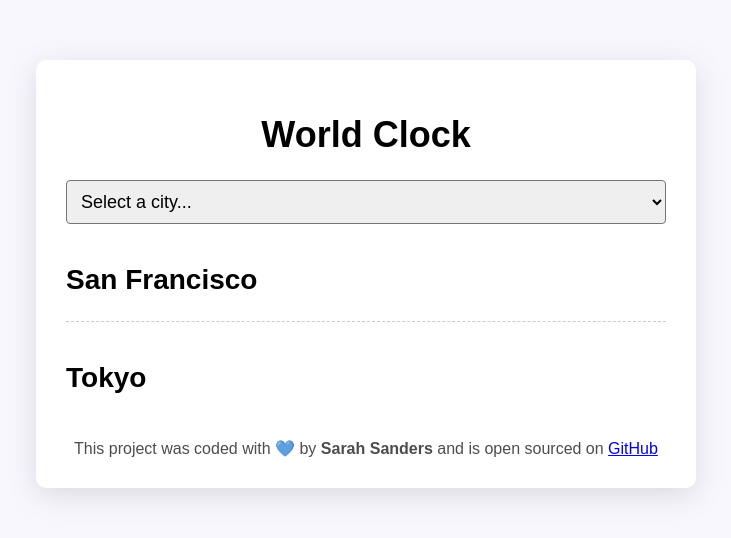
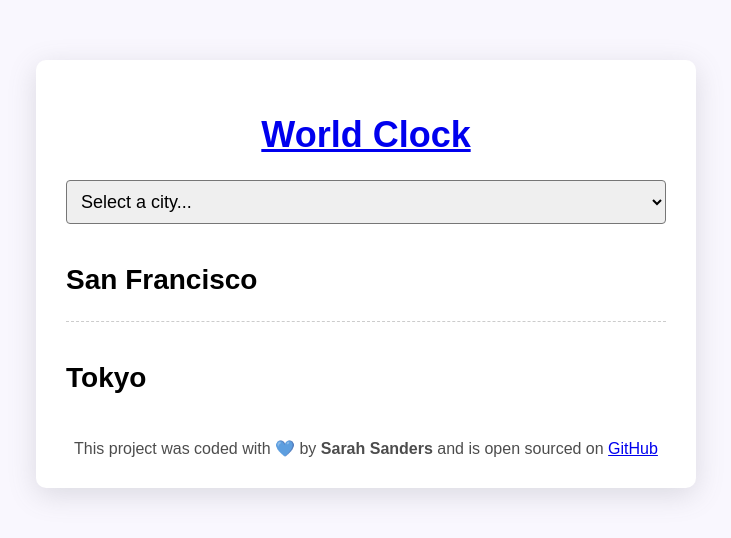
Before and after one commit to ssanders-Q/world-clock, a plain HTML site: page index.html in a window 1280 px wide. Shown: the whole page, without its empty margins (274-1005 px from the left). Drawn offline with nearby package versions, Linux system fonts and the light colour scheme; a script that the page names is missing.

Commit message:
Added link to h1

```diff
--- a/index.html
+++ b/index.html
@@ -10,7 +10,9 @@
   </head>
   <body>
     <div class="container">
-      <h1>World Clock</h1>
+      <h1>
+        <a href="/">
+        World Clock </a></h1>
 
       <select id="city">
         <option value="">Select a city...</option>
```
